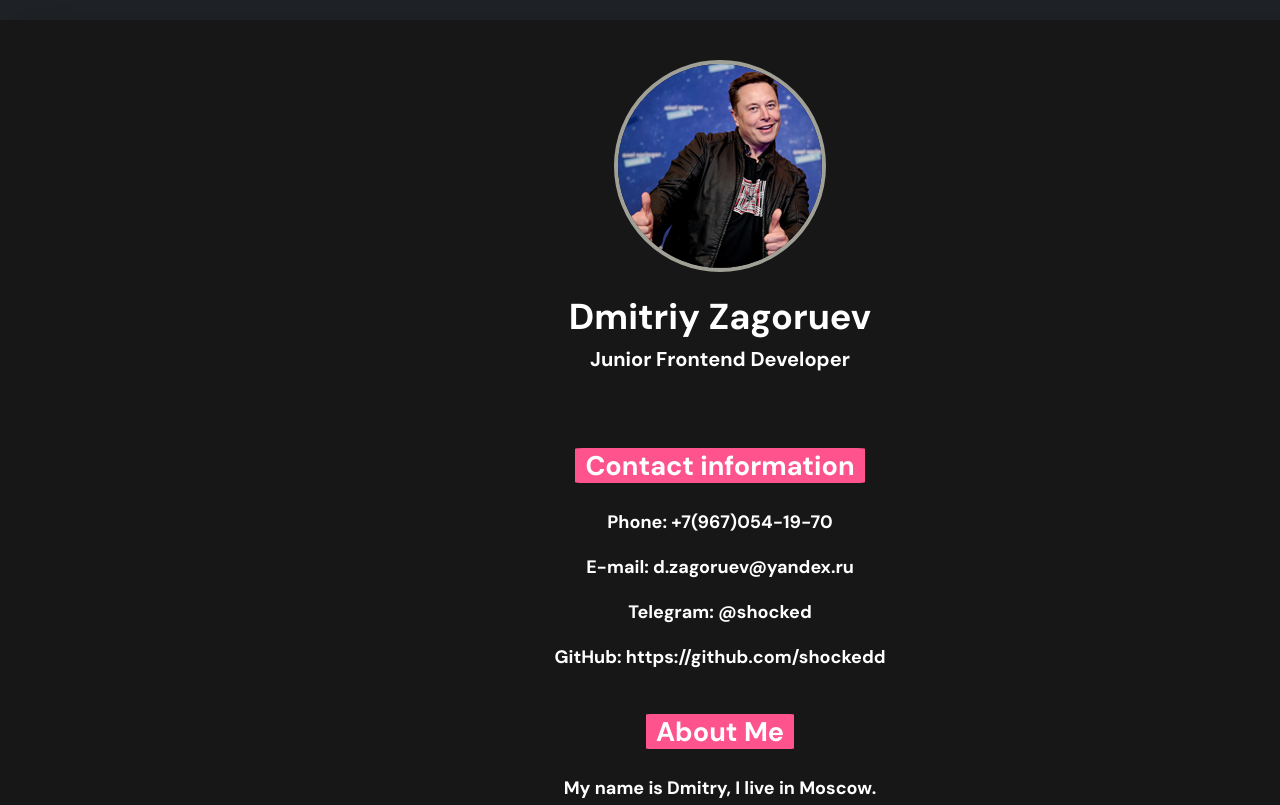
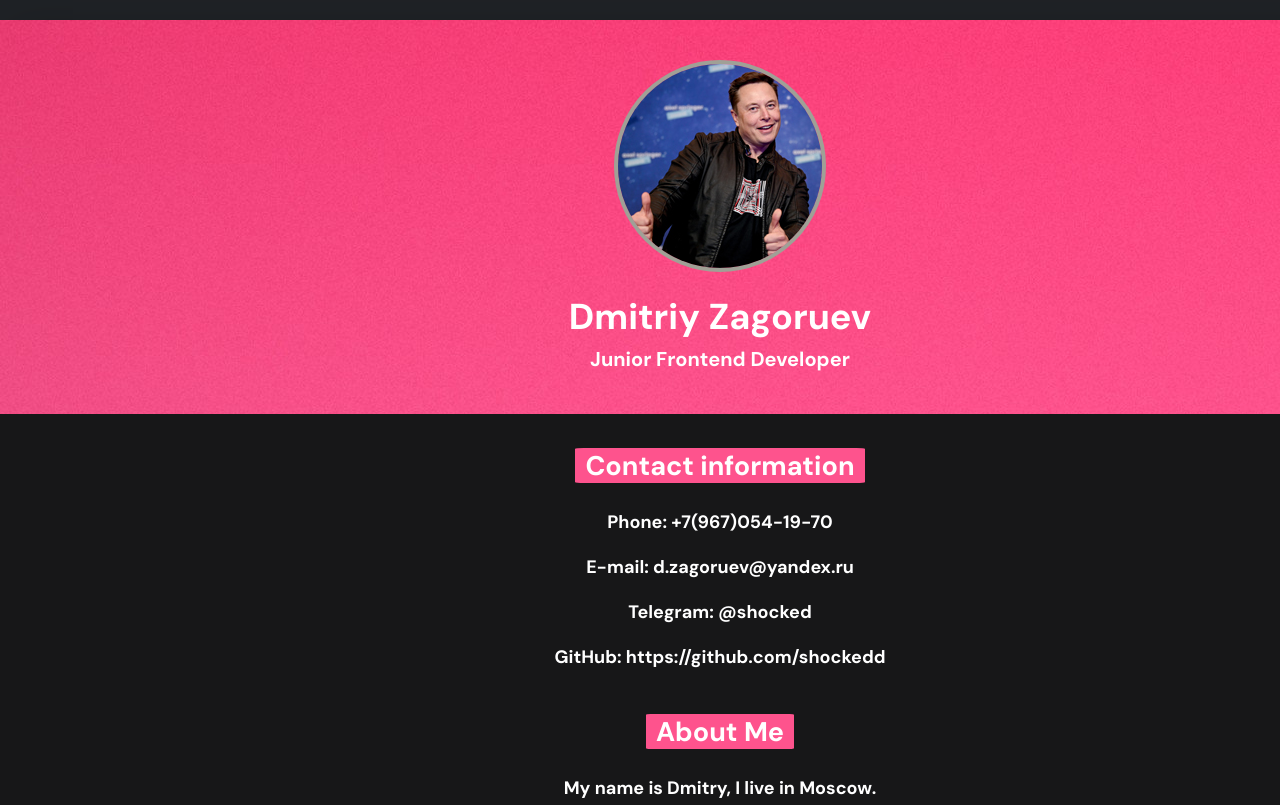
Before and after one commit to shockedd/rsschool-cv, a plain HTML site: page index.html in a window 1280 px wide. Shown: the top 805 px of the page. Drawn offline with Linux system fonts and the light colour scheme; the site is published under a folder, as on GitHub Pages, so addresses that start at the root find nothing.

Commit message:
fix: fix background link

```diff
--- a/style.css
+++ b/style.css
@@ -50,7 +50,7 @@ flex-wrap: wrap;
   width: 100%;
   justify-content: center;
   text-align: center;
-  background-image: url(/img/pink-gradient.jpg);
+  background-image: url(img/pink-gradient.jpg);
   margin-bottom: 10px;
 }
 
```
